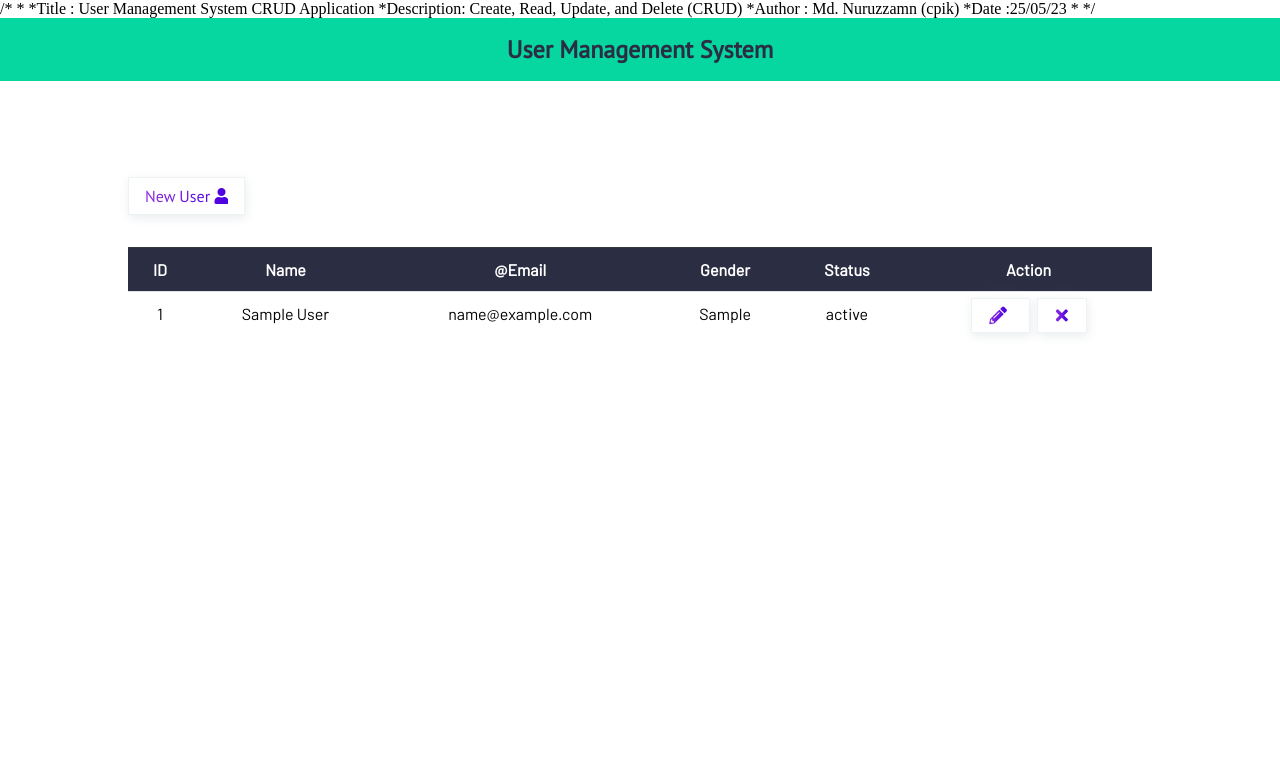
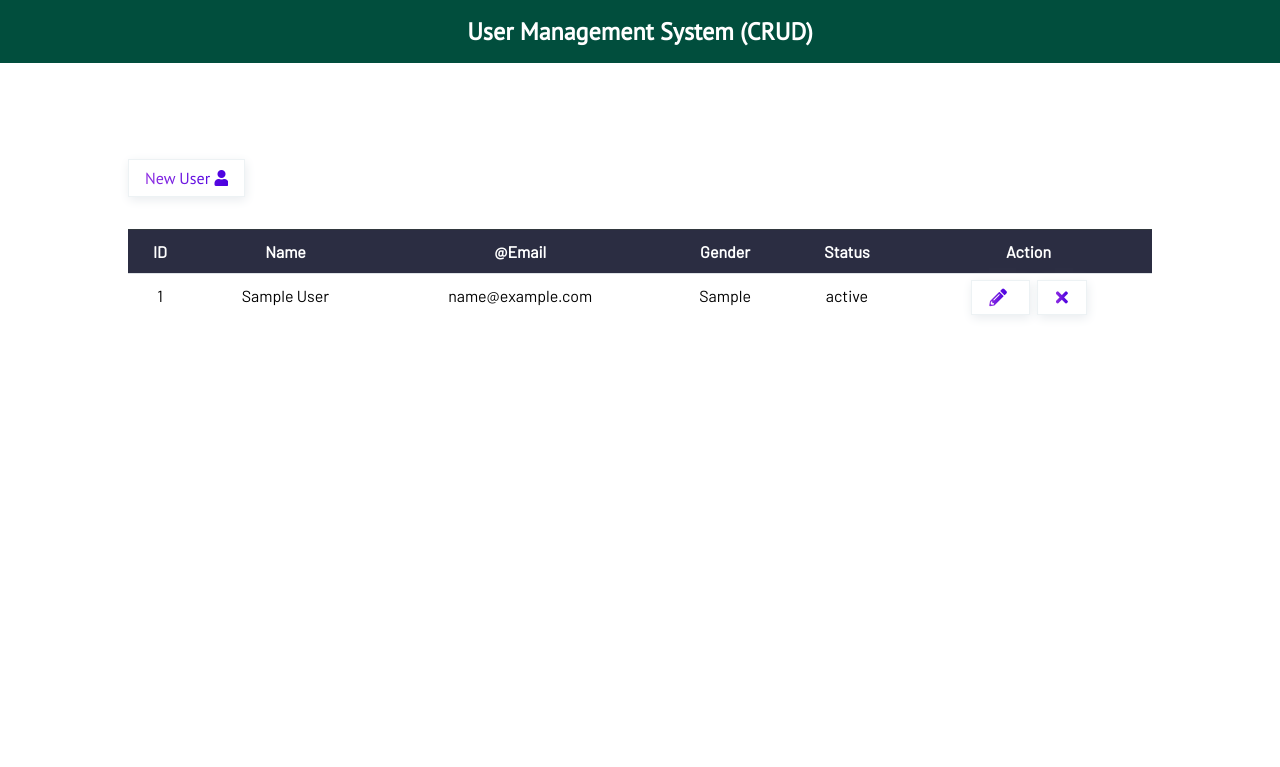
Before and after one commit to Nuruzzamanshah/CRUD_Application, a Node server app: page / in a window 1280 px wide. Shown: the top 767 px of the page. Run offline with Node 20, Linux system fonts and the light colour scheme; tables that the repository leaves empty hold one stand-in row (values such as "Sample post"); some libraries are stand-ins or nearby versions.

Commit message:
style added

```diff
--- a/assets/css/style.css
+++ b/assets/css/style.css
@@ -66,9 +66,12 @@ a {
 }
 
 #header nav{
-    background-color: #06d6a0;
+    background-color: #014e3d;
     padding: 1em 0;
     width: 100%;
+}
+.dark{
+    color: white;
 }
 
 #site-main{
--- a/package.json
+++ b/package.json
@@ -16,6 +16,7 @@
     "dotenv": "^16.0.3",
     "ejs": "^3.1.9",
     "express": "^4.18.2",
+    "jsonwebtoken": "^9.0.0",
     "mongoose": "^7.2.1",
     "morgan": "^1.10.0",
     "nodemon": "^2.0.22"
--- a/views/include/_header.ejs
+++ b/views/include/_header.ejs
@@ -1,3 +1,11 @@
+<!--/*-->
+<!--*-->
+<!--*Title      : User Management System CRUD Application-->
+<!--*Description: Create, Read, Update, and Delete (CRUD)-->
+<!--*Author     : Md. Nuruzzamn (cpik)-->
+<!--*Date       :25/05/23-->
+<!--*-->
+<!--*/-->
 <!DOCTYPE html>
 <html lang="en">
 <head>
@@ -15,7 +23,7 @@
             <nav>
                 <div class="container">
                     <div class="text-center">
-                        <a href="/" class="nav-brand text-dark">User Management System</a>
+                        <a href="/" class="nav-brand dark">User Management System (CRUD)</a>
                     </div>
                 </div>
             </nav>
```
Also changed, not shown: views/add_user.ejs (+8 -8 lines), views/include/_footer.ejs (+8 -1 lines), views/include/_form.ejs (+8 -0 lines), views/include/_show.ejs (+8 -0 lines), views/index.ejs (+8 -8 lines), views/update_user.ejs (+8 -8 lines), 1 other file.
